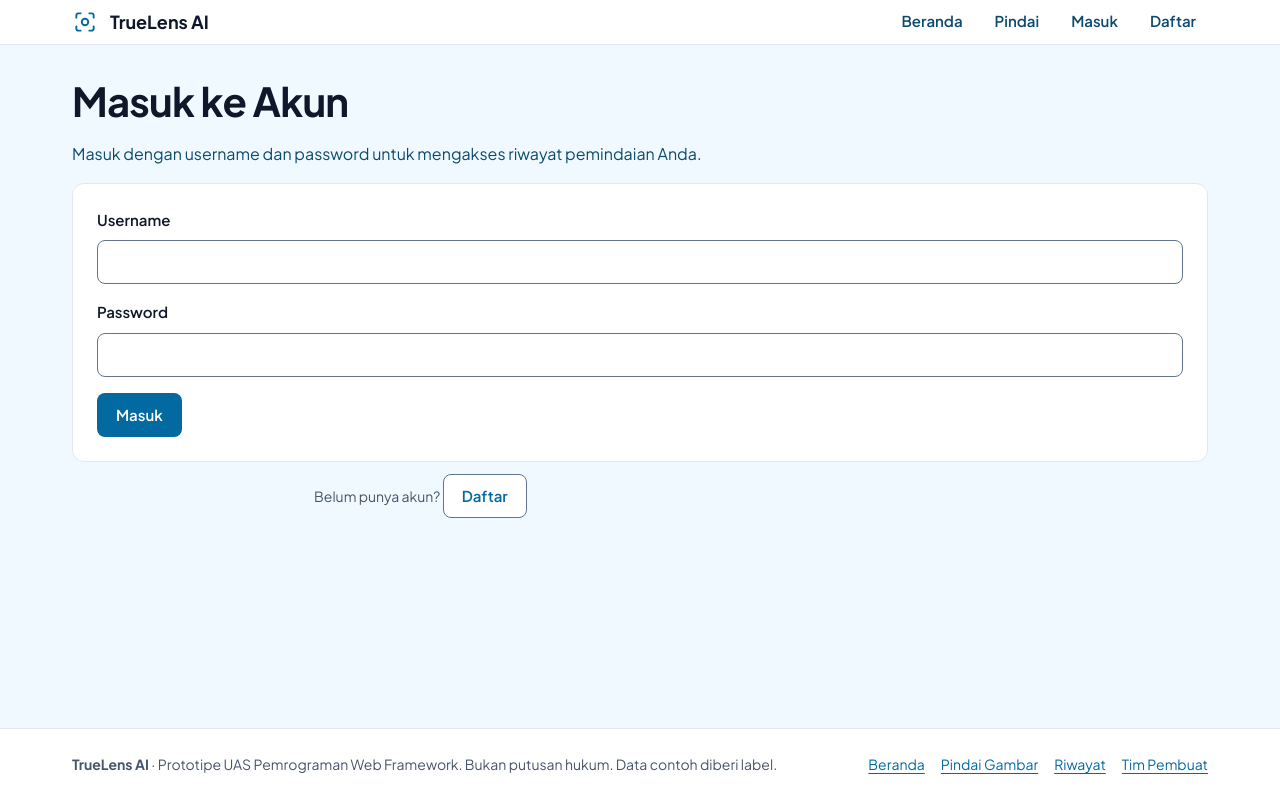
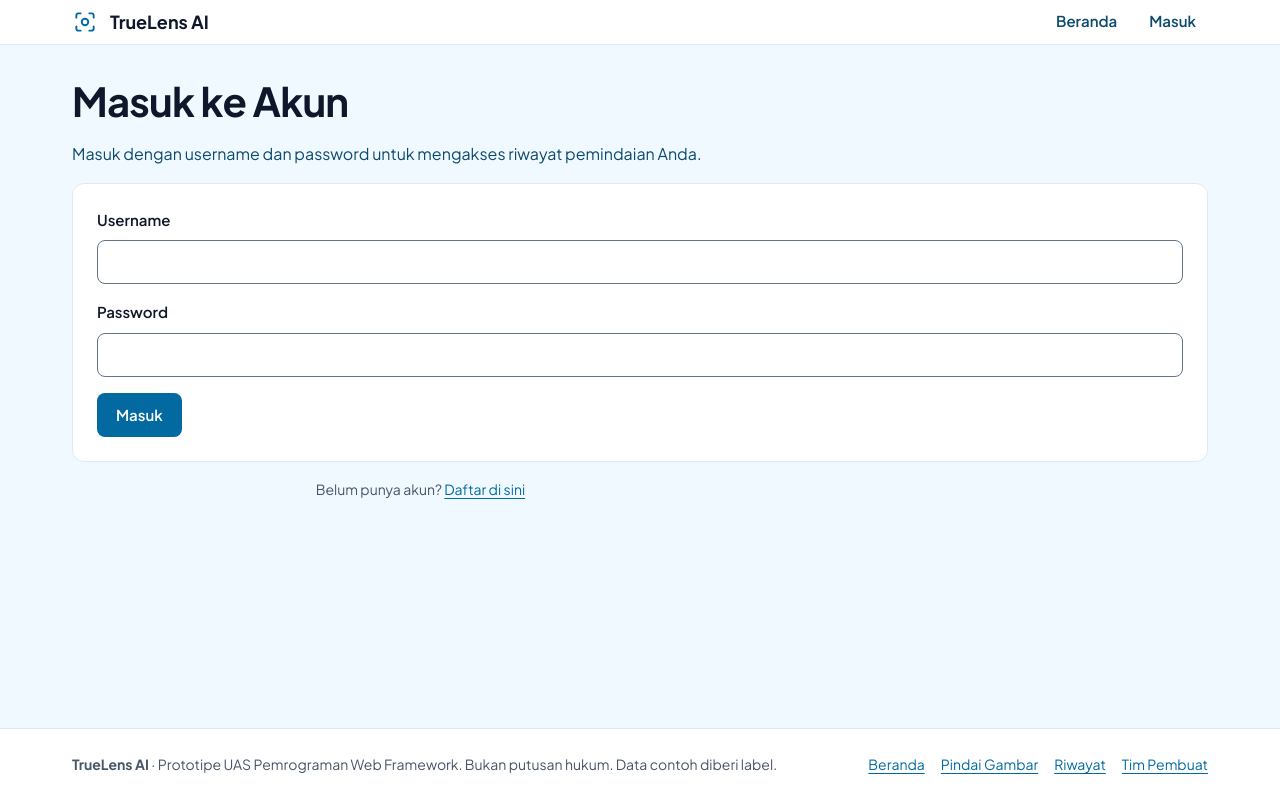
Before and after one commit to SapphireSC/TrueLens-FastAPI, a FastAPI app: page /login in a window 1280 px wide. Run offline with FastAPI, Linux system fonts and the light colour scheme.

Commit message:
feat: proteksi menu pindai hanya login, pisahkan halaman login dan register

```diff
--- a/app/routes/auth.py
+++ b/app/routes/auth.py
@@ -34,6 +34,15 @@ async def login_page(request: Request, db: Session = Depends(get_db)):
     )
 
 
+@router.get("/register", response_class=HTMLResponse, name="register")
+async def register_page(request: Request, db: Session = Depends(get_db)):
+    return request.app.state.templates.TemplateResponse(
+        request,
+        "register.html",
+        {"active_page": "register", "error": None, "current_user": get_current_user(request, db)},
+    )
+
+
 @router.post("/login", response_class=HTMLResponse, name="login_post")
 async def login_post(
     request: Request,
@@ -65,8 +74,8 @@ async def registers_post(
     if existing:
         return request.app.state.templates.TemplateResponse(
             request,
-            "login.html",
-            {"active_page": "login", "register_error": "Username atau email sudah terdaftar.", "current_user": get_current_user(request, db)},
+            "register.html",
+            {"active_page": "register", "error": "Username atau email sudah terdaftar.", "current_user": get_current_user(request, db)},
             status_code=400,
         )
     user = User(
--- a/app/templates/base.html
+++ b/app/templates/base.html
@@ -25,8 +25,8 @@
       </a>
       <nav class="site-nav" aria-label="Navigasi Utama">
         <a href="{{ url_for('home') }}" class="nav-link" {% if active_page == 'home' %}aria-current="page"{% endif %}>Beranda</a>
-        <a href="{{ url_for('scan') }}" class="nav-link" {% if active_page == 'scan' %}aria-current="page"{% endif %}>Pindai</a>
         {% if current_user is defined and current_user %}
+          <a href="{{ url_for('scan') }}" class="nav-link" {% if active_page == 'scan' %}aria-current="page"{% endif %}>Pindai</a>
           <a href="{{ url_for('history') }}" class="nav-link" {% if active_page == 'history' %}aria-current="page"{% endif %}>Riwayat</a>
           <a href="{{ url_for('contact') }}" class="nav-link" {% if active_page == 'contact' %}aria-current="page"{% endif %}>Kontak</a>
           <form action="{{ url_for('logout') }}" method="post" style="display:inline;">
@@ -34,7 +34,6 @@
           </form>
         {% else %}
           <a href="{{ url_for('login') }}" class="nav-link">Masuk</a>
-          <a href="{{ url_for('login') }}" class="nav-link">Daftar</a>
         {% endif %}
       </nav>
     </div>
--- a/app/templates/login.html
+++ b/app/templates/login.html
@@ -13,15 +13,6 @@
 </div>
 {% endif %}
 
-{% if register_error %}
-<div class="alert alert-danger" role="alert">
-  {{ icon('triangle-alert', 20) }}
-  <div>{{ register_error }}</div>
-</div>
-{% endif %}
-
-<div class="auth-toggle" id="auth-toggle">
-  <div class="auth-form" id="login-form">
 <form action="{{ url_for('login_post') }}" method="post" class="panel">
   <div class="form-group">
     <label for="username-input" class="form-label">Username</label>
@@ -33,40 +24,8 @@
   </div>
   <button type="submit" class="btn btn-primary">Masuk</button>
 </form>
-    <p class="text-muted" style="margin-top:var(--space-3); text-align:center;">
-      Belum punya akun?
-      <button type="button" class="btn btn-secondary" onclick="toggleAuth('register')">Daftar</button>
+
+<p class="text-muted" style="margin-top:var(--space-4); text-align:center;">
+  Belum punya akun? <a href="{{ url_for('register') }}">Daftar di sini</a>
 </p>
-  </div>
-
-  <div class="auth-form hidden" id="register-form">
-    <form action="{{ url_for('registers_post') }}" method="post" class="panel">
-      <div class="form-group">
-        <label for="reg-username-input" class="form-label">Username</label>
-        <input type="text" id="reg-username-input" name="username" class="form-control" required>
-      </div>
-      <div class="form-group">
-        <label for="reg-email-input" class="form-label">Email</label>
-        <input type="email" id="reg-email-input" name="email" class="form-control" required>
-      </div>
-      <div class="form-group">
-        <label for="reg-password-input" class="form-label">Password</label>
-        <input type="password" id="reg-password-input" name="password" class="form-control" required>
-      </div>
-      <button type="submit" class="btn btn-primary">Daftar</button>
-    </form>
-    <p class="text-muted" style="margin-top:var(--space-3); text-align:center;">
-      Sudah punya akun?
-      <button type="button" class="btn btn-secondary" onclick="toggleAuth('login')">Kembali ke Masuk</button>
-    </p>
-  </div>
-</div>
-
-<script>
-function toggleAuth(form) {
-  document.getElementById('login-form').classList.add('hidden');
-  document.getElementById('register-form').classList.add('hidden');
-  document.getElementById(form + '-form').classList.remove('hidden');
-}
-</script>
 {% endblock %}
```
Also changed, not shown: app/routes/predict.py (+5 -2 lines), app/templates/register.html (added, +35 -0 lines). Lines whose indentation alone changed are shown as unchanged.
